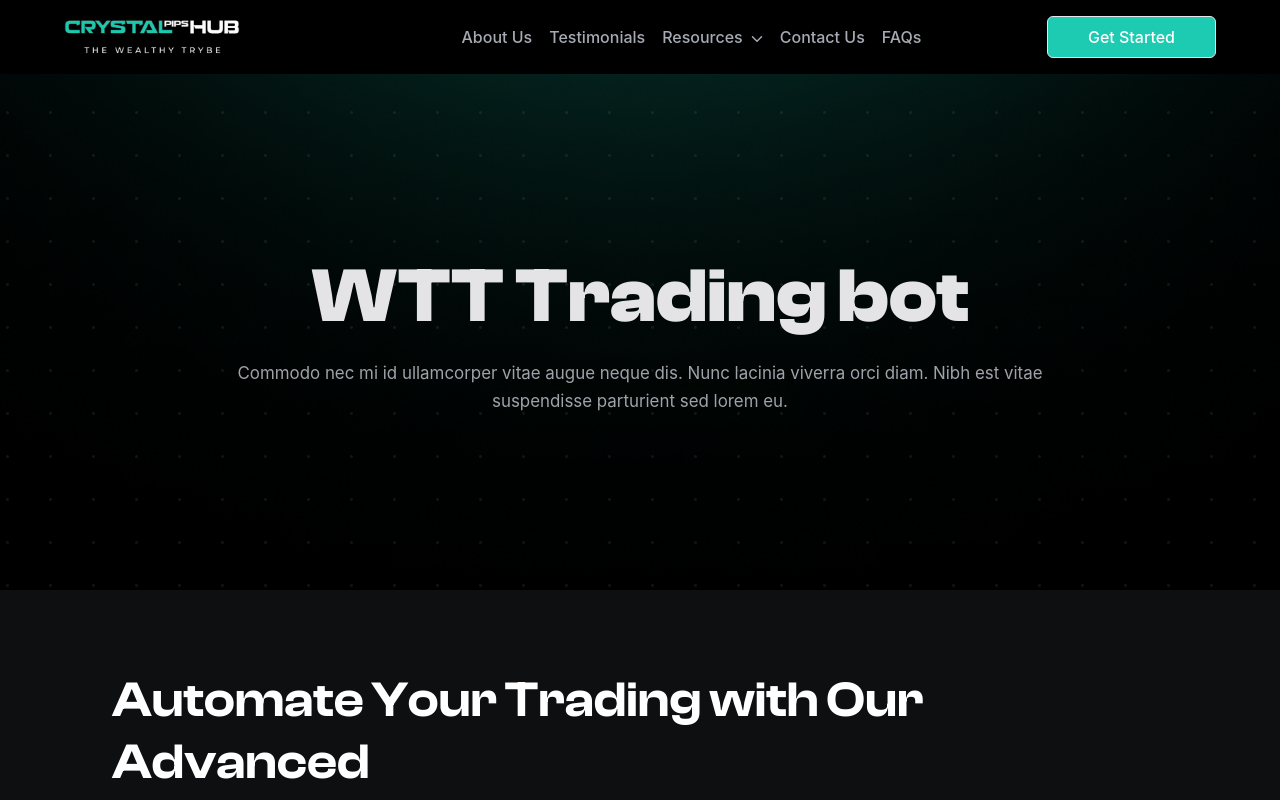
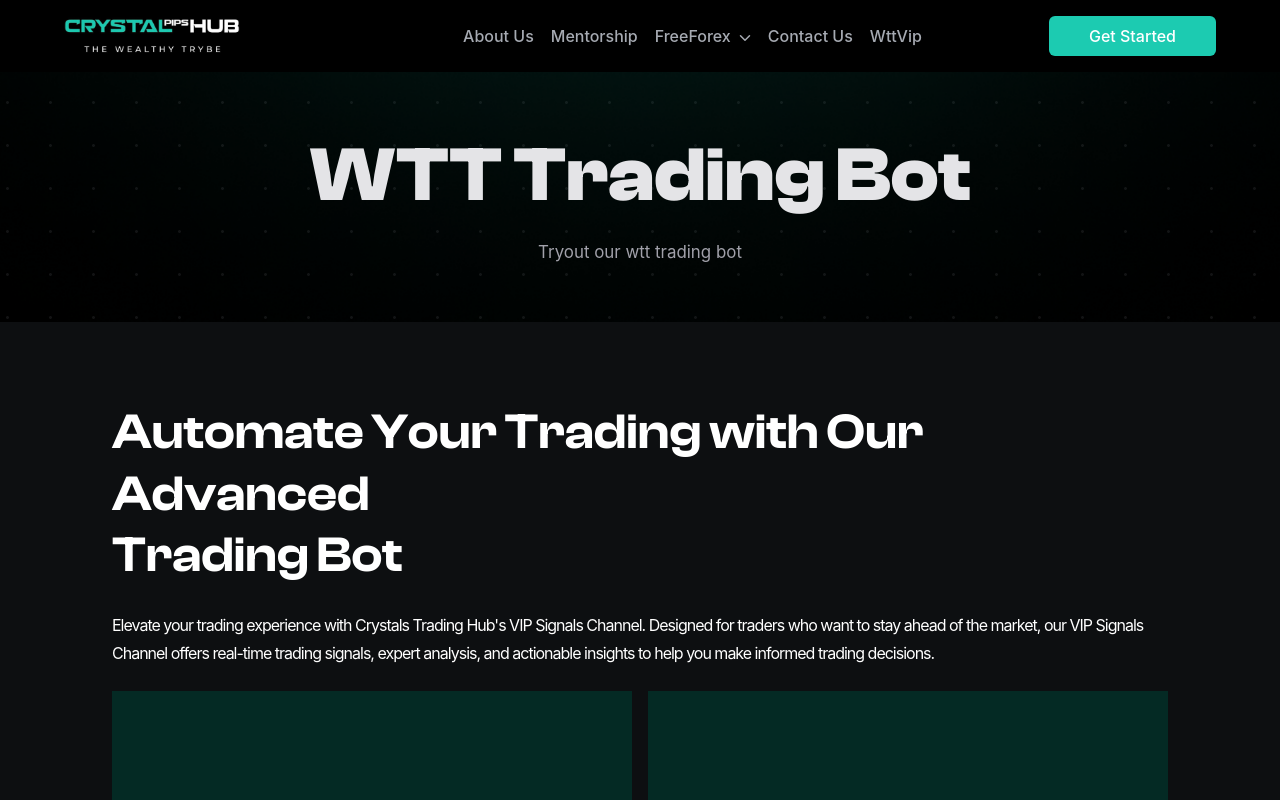
Before and after one commit to saviourpromise/Crystals, a React (Create React App) app: page /wttbot in a window 1280 px wide. Shown: the top 800 px of the page. Built offline with nearby package versions, Linux system fonts and the light colour scheme.

Commit message:
added changes

```diff
--- a/src/About/About.jsx
+++ b/src/About/About.jsx
@@ -1,6 +1,5 @@
 import React from "react";
 import Header from "../Components/Header";
-import empty from "../assets/empty.png";
 import crypto from "../assets/crypto.svg";
 import ceo from "../assets/DSC_4101T.jpg";
 import Accordion from "../Components/Accordion";
@@ -19,7 +18,7 @@
       <div className="bgg mx:-mt-10">
         <Hero
           mainText={"about us"}
-          subText={"who are we?"}
+          subText={"Who are we?"}
         />
       </div>
 
@@ -305,7 +304,7 @@
             </p>
           </div>
           <div className="mt-12 mx:mt-4">
-            <button className="bg-[#1CCBB1] text-white int text-base font-medium leading-8 py-1 border px-10 rounded-md hover:bg-[#256e62] hover:transition-all hover:text-[#ffffff]">
+            <button className="bg-[#1CCBB1] text-white int text-base font-medium leading-8 py-1 px-10 rounded-md hover:bg-[#256e62] hover:transition-all hover:text-[#ffffff]">
               Learn More
             </button>
           </div>
--- a/src/Components/Header.jsx
+++ b/src/Components/Header.jsx
@@ -45,13 +45,13 @@
                         <p
                             className="text-[#A6AAB2] int text-base mx:text-lg font-medium leading-6"
                         >
-                            <Link to="/mentorship">Testimonials</Link>
+                            <Link to="/mentorship">Mentorship</Link>
                         </p>
                         <div className="flex gap-2 one">
                             <p
                                 className="text-[#A6AAB2] int text-base mx:text-lg font-medium leading-6"
                             >
-                                <Link to="/freeforex">Resources</Link>
+                                <Link to="/freeforex">FreeForex</Link>
                             </p>
                             <img src={arrow} alt="" className="mt-1 two" />
                             {/* <div className="flex flex-col bg-yellow-400 p-3 absolute dave rounded">
@@ -68,11 +68,11 @@
                         <p
                             className="text-[#A6AAB2] int text-base mx:text-lg font-medium leading-6"
                         >
-                            <Link to="/wttvip">FAQs</Link>
+                            <Link to="/wttvip">WttVip</Link>
                         </p>
                     </div>
                     <Link to="/wttbot">
-                    <button className="bg-[#1CCBB1] mt-4 mb-4 text-white int text-base font-medium leading-8 py-1 border px-10 rounded-md hover:bg-[#256e62] hover:transition-all hover:text-[#ffffff]">
+                    <button className="bg-[#1CCBB1] mt-4 mb-4 text-white int text-base font-medium leading-8 py-1 px-10 rounded-md hover:bg-[#256e62] hover:transition-all hover:text-[#ffffff]">
                         Get Started
                     </button></Link></div> : ""}
 
@@ -85,13 +85,13 @@
                         <p
                             className="text-[#A6AAB2] int text-base mx:text-lg font-medium leading-6"
                         >
-                            <Link to="/mentorship">Testimonials</Link>
+                            <Link to="/mentorship">Mentorship</Link>
                         </p>
                         <div className="flex gap-2 one">
                             <p
                                 className="text-[#A6AAB2] int text-base mx:text-lg font-medium leading-6"
                             >
-                                <Link to="/freeforex">Resources</Link>
+                                <Link to="/freeforex">FreeForex</Link>
                             </p>
                             <img src={arrow} alt="" className="mt-1 two" />
                             {/* <div className="flex flex-col bg-yellow-400 p-3 absolute dave rounded">
@@ -108,11 +108,11 @@
                         <p
                             className="text-[#A6AAB2] int text-base mx:text-lg font-medium leading-6"
                         >
-                            <Link to="/wttvip">FAQs</Link>
+                            <Link to="/wttvip">WttVip</Link>
                         </p>
                     </div>
                     <Link to="/wttbot">
-                    <button className="bg-[#1CCBB1] mx:hidden text-white int text-base font-medium leading-8 py-1 border px-10 rounded-md hover:bg-[#256e62] hover:transition-all hover:text-[#ffffff]">
+                    <button className="bg-[#1CCBB1] mx:hidden text-white int text-base font-medium leading-8 py-1 px-10 rounded-md hover:bg-[#256e62] hover:transition-all hover:text-[#ffffff]">
                         Get Started
                     </button>
                     </Link>
--- a/src/Components/Hero.js
+++ b/src/Components/Hero.jsx
@@ -1,9 +1,13 @@
 import React from 'react'
 
-export default function Hero({mainText, subText}) {
+export default function Hero({
+    mainText,
+    subText
+    })
+ {
     return (
         <div className="flex flex-col gap-4 justify-center items-center mx:h-[250px] h-[250px] edi">
-            <p className="font-bold capitalize mx:text-[60px] mx:mt-40 mx:leading-[80px] text-[77px] leading-[94.71px] text-[#e4e4e7] logo">
+            <p className="font-bold capitalize mx:text-[36px] mx:mt-40 mx:leading-[80px] text-[77px] leading-[94.71px] text-[#e4e4e7] logo">
               {mainText}
             </p>
             <p className="text-[16.9px] mx:pb-36 font-normal leading-7 text-[#A1A1AA] text-center int">
--- a/src/Contact/Contact.jsx
+++ b/src/Contact/Contact.jsx
@@ -8,6 +8,7 @@
 import instagram from "../assets/instagram.png";
 import Accordion from '../Components/Accordion';
 import Footer from '../Components/Footer';
+import Hero from '../Components/Hero';
 
 const Contact = () => {
     return (
@@ -15,16 +16,10 @@
             <Header />
 
             <div className="bgg mx:-mt-10">
-                <div className="flex flex-col gap-4 justify-center items-center mx:h-[250px] h-[516px] edi">
-                    <p className="font-bold mx:text-[60px] mx:mt-40 mx:leading-[80px] text-[77px] leading-[94.71px] text-[#e4e4e7] logo">
-                        Contact us
-                    </p>
-                    <p className="text-[16.9px] mx:pb-36 font-normal leading-7 text-[#A1A1AA] text-center int">
-                        Commodo nec mi id ullamcorper vitae augue neque dis. Nunc lacinia
-                        viverra orci diam. Nibh est vitae <br /> suspendisse parturient sed
-                        lorem eu.
-                    </p>
-                </div>
+                <Hero
+                mainText={"Contact us"}
+                subText={"Wanna contact us?"}
+                />
             </div>
 
             <div className='flex flex-col gap-6 bg-[#0D0F11] py-20'>
--- a/src/FreeForex/FreeForex.jsx
+++ b/src/FreeForex/FreeForex.jsx
@@ -5,6 +5,7 @@
 import imgReplace1 from "../assets/imgReplace1.png";
 import Accordion from "../Components/Accordion";
 import Footer from "../Components/Footer";
+import Hero from "../Components/Hero";
 
 const FreeForex = () => {
     return (
@@ -12,16 +13,10 @@
             <Header />
 
             <div className="bgg mx:-mt-10">
-                <div className="flex flex-col gap-4 justify-center items-center mx:h-[250px] h-[516px] edi">
-                    <p className="font-bold mx:text-center mx:text-[32px] mx:mt-40 mx:leading-[50px] text-[77px] leading-[94.71px] text-[#e4e4e7] logo">
-                        Free Forex Training
-                    </p>
-                    <p className="text-[16.9px] mx:pb-36 font-normal leading-7 text-[#A1A1AA] text-center int">
-                        Commodo nec mi id ullamcorper vitae augue neque dis. Nunc lacinia
-                        viverra orci diam. Nibh est vitae <br /> suspendisse parturient sed
-                        lorem eu.
-                    </p>
-                </div>
+                <Hero
+                mainText={"Free Forex Training"}
+                subText={"How can you enjoy our free forex training program?"}
+                />
             </div>
 
             <div className="flex mx:gap-10 mx:px-0 mx:flex-col px-20 justify-between bg-[#0D0F11] py-16">
--- a/src/Mentorship/Mentorship.jsx
+++ b/src/Mentorship/Mentorship.jsx
@@ -6,6 +6,7 @@
 import Slider from "../Components/Slider";
 import Accordion from "../Components/Accordion";
 import Footer from "../Components/Footer";
+import Hero from "../Components/Hero";
 
 const Mentorship = () => {
   return (
@@ -13,16 +14,10 @@
       <Header />
 
       <div className="bgg mx:-mt-10">
-        <div className="flex flex-col gap-4 justify-center items-center mx:h-[250px] h-[516px] edi">
-          <p className="font-bold mx:text-[60px] mx:mt-40 mx:leading-[80px] text-[77px] leading-[94.71px] text-[#e4e4e7] logo">
-            Mentorship
-          </p>
-          <p className="text-[16.9px] mx:pb-36 font-normal leading-7 text-[#A1A1AA] text-center int">
-            Commodo nec mi id ullamcorper vitae augue neque dis. Nunc lacinia
-            viverra orci diam. Nibh est vitae <br /> suspendisse parturient sed
-            lorem eu.
-          </p>
-        </div>
+        <Hero
+        mainText={"Mentorship"}
+        subText={"How can you enjoy our free mentorship program?"}
+        />
       </div>
 
       <div className="bg-[#0D0F11] py-10">
--- a/src/WttBot/WttBot.jsx
+++ b/src/WttBot/WttBot.jsx
@@ -3,6 +3,7 @@
 import Slider from '../Components/Slider'
 import Accordion from '../Components/Accordion'
 import Footer from '../Components/Footer'
+import Hero from '../Components/Hero'
 
 const WttBot = () => {
     return (
@@ -11,22 +12,16 @@
             <Header />
 
             <div className="bgg mx:-mt-10">
-                <div className="flex flex-col gap-4 justify-center items-center mx:h-[250px] h-[516px] edi">
-                    <p className="font-bold mx:text-center mx:text-[32px] mx:mt-40 mx:leading-[50px] text-[77px] leading-[94.71px] text-[#e4e4e7] logo">
-                        WTT Trading bot
-                    </p>
-                    <p className="text-[16.9px] mx:pb-36 font-normal leading-7 text-[#A1A1AA] text-center int">
-                        Commodo nec mi id ullamcorper vitae augue neque dis. Nunc lacinia
-                        viverra orci diam. Nibh est vitae <br /> suspendisse parturient sed
-                        lorem eu.
-                    </p>
-                </div>
+                <Hero
+                mainText={"WTT Trading bot"}
+                subText={"Tryout our wtt trading bot"}
+                />
             </div>
 
             <div className='flex px-28 mx:px-0 justify-between flex-col gap-6 bg-[#0D0F11] py-20'>
                 <p className='text-white mx:text-center mx:text-[28px] mx:leading-[30px] text-[50px] leading-[61.5px] font-semibold unv'>Automate Your Trading with Our Advanced <br /> Trading Bot</p>
 
-                <p className='text-base mx:text-xs font-normal mx:leading-5 mx:text-center leading-7 text-white intt'>Elevate your trading experience with Crystals Trading Hub's VIP Signals Channel. Designed for traders who want to stay ahead of the market, our VIP <br /> Signals Channel offers real-time trading signals, expert analysis, and actionable insights to help you make informed trading decisions.</p>
+                <p className='text-base mx:text-xs font-normal mx:leading-5 mx:text-center leading-7 text-white intt'>Elevate your trading experience with Crystals Trading Hub's VIP Signals Channel. Designed for traders who want to stay ahead of the market, our VIP Signals Channel offers real-time trading signals, expert analysis, and actionable insights to help you make informed trading decisions.</p>
 
                 <div className='flex gap-4 mx:flex-col mx:justify-center mx:items-center'>
                     <div className='bg-[#042A24] w-[576px] h-[481px] mx:w-[370px] mx:h-[300px]'></div>
--- a/src/WttVip/WttVip.jsx
+++ b/src/WttVip/WttVip.jsx
@@ -5,6 +5,7 @@
 import Slider from '../Components/Slider';
 import Accordion from '../Components/Accordion';
 import Footer from '../Components/Footer';
+import Hero from '../Components/Hero';
 
 const WttVip = () => {
     return (
@@ -12,16 +13,10 @@
             <Header />
 
             <div className="bgg mx:-mt-10">
-                <div className="flex flex-col gap-4 justify-center items-center mx:h-[250px] h-[516px] edi">
-                    <p className="font-bold mx:text-[40px] text-center mx:mt-40 mx:leading-[80px] text-[77px] leading-[94.71px] text-[#e4e4e7] logo">
-                        WTT VIP Signals
-                    </p>
-                    <p className="text-[16.9px] mx:pb-36 font-normal leading-7 text-[#A1A1AA] text-center int">
-                        Commodo nec mi id ullamcorper vitae augue neque dis. Nunc lacinia
-                        viverra orci diam. Nibh est vitae <br /> suspendisse parturient sed
-                        lorem eu.
-                    </p>
-                </div>
+                <Hero
+                mainText={"WTT VIP Signals"}
+                subText={"Checkout our wtt vip signals"}
+                />
             </div>
 
             <div className='flex mx:px-0 mx:gap-6 mx:flex-col mx:justify-center mx:items-center px-28 justify-between bg-[#1CCBB1] py-20 mx:py-10'>
```
Also changed, not shown: src/Landing/Landing.jsx (+4 -4 lines).
